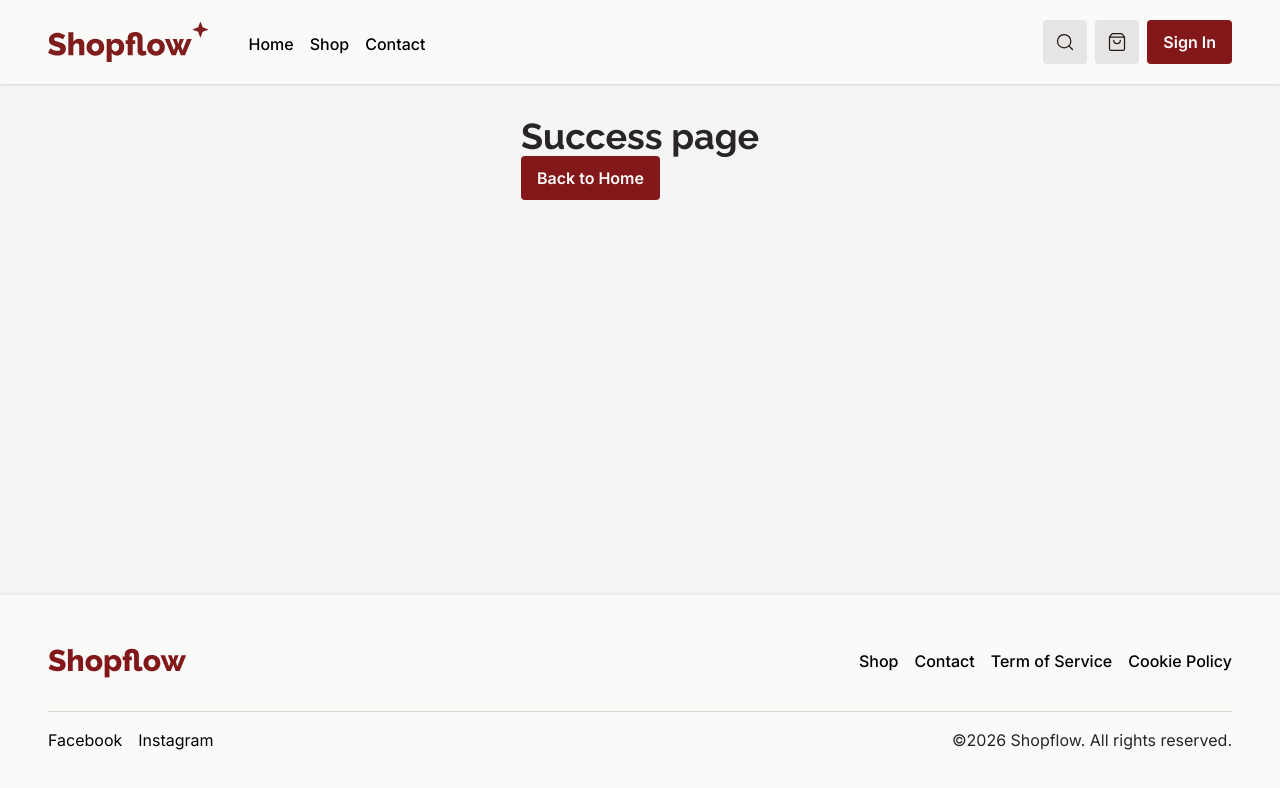
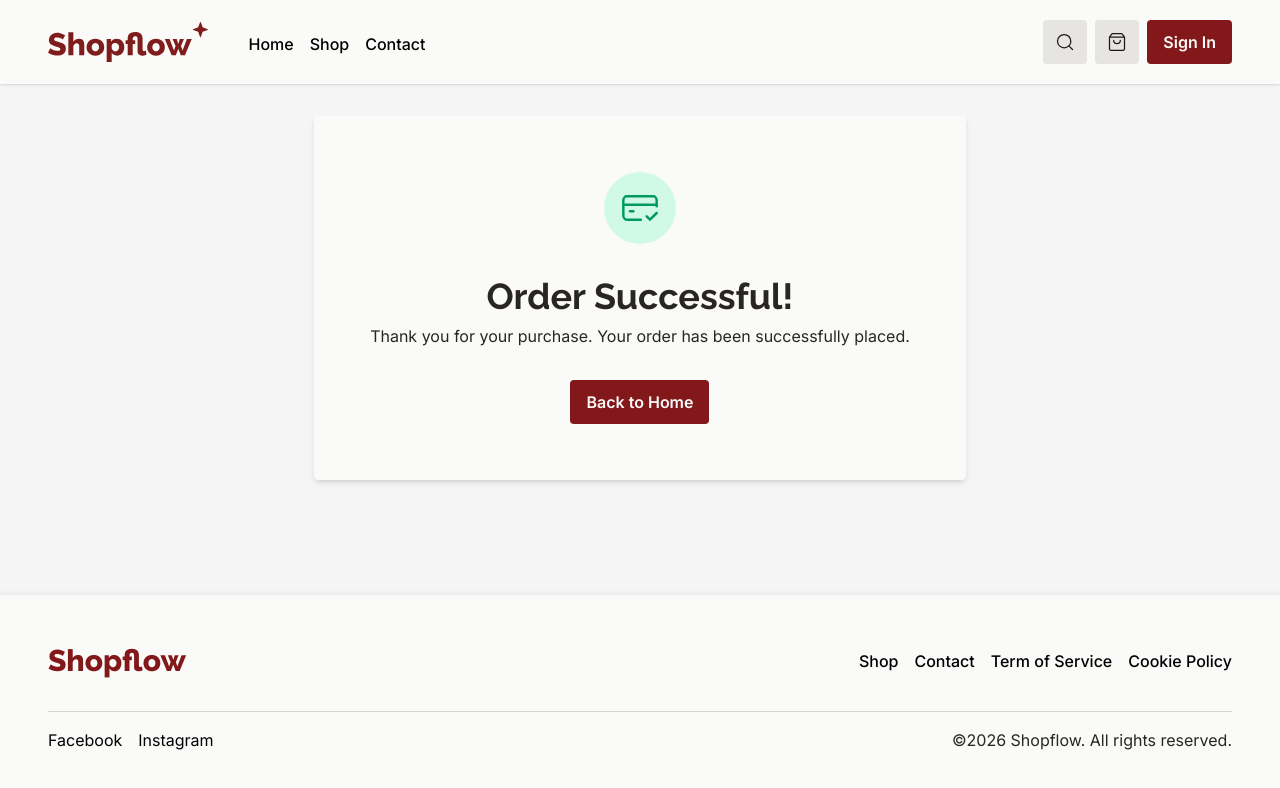
Before and after one commit to helenesyre/JSF-helene-syre, a Next.js app: page /cart/success in a window 1280 px wide. Shown: the top 788 px of the page. Built offline with nearby package versions, Linux system fonts and the light colour scheme.

Commit message:
Fixed succes page setup

```diff
--- a/app/cart/success/page.tsx
+++ b/app/cart/success/page.tsx
@@ -1,12 +1,28 @@
+import { CreditCardCheck } from "lucide-react";
 import Button from "../../_components/ui/Button";
 
 export default function Success() {
   return (
     <div className="py-8 px-12 max-w-7xl mx-auto">
-      <h1>Success page</h1>
-      <Button variant={"Medium"} color={"Primary"} width={"Fit"} href="/">
-        Back to Home
-      </Button>
+      <div className="flex flex-col items-center text-center gap-8 p-14 bg-stone-50 rounded shadow-md">
+        <CreditCardCheck
+          className="bg-emerald-100 text-emerald-600 p-4 rounded-full"
+          size={72}
+          strokeWidth={1.5}
+        />
+        <div className="flex flex-col items-center gap-2">
+          <h1>Order Successful!</h1>
+          <p>
+            Thank you for your purchase. Your order has been successfully
+            placed.
+          </p>
+        </div>
+        <div className="flex gap-4">
+          <Button variant={"Medium"} color={"Primary"} href="/">
+            Back to Home
+          </Button>
+        </div>
+      </div>
     </div>
   );
 }
```
